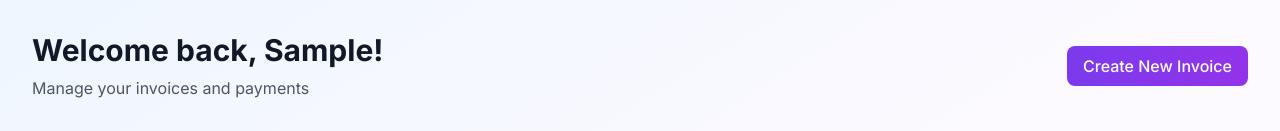
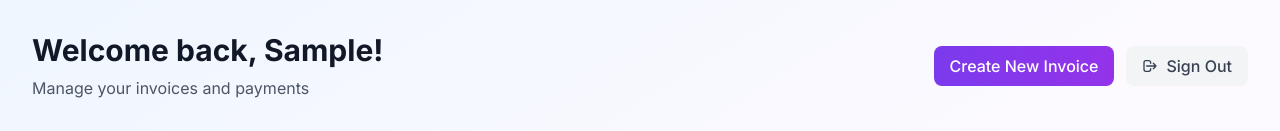
Before and after one commit to geoffvrijmoet/tallybeam, a Next.js app: page /dashboard in a window 1280 px wide. Shown: the top 131 px of the page. Built offline with nearby package versions, Linux system fonts and the light colour scheme; no server answers; the database is empty; sample sign-in values are in the browser's storage.

Commit message:
Add sign-out button to dashboard and import useClerk for user session management

```diff
--- a/app/dashboard/page.tsx
+++ b/app/dashboard/page.tsx
@@ -1,11 +1,12 @@
 "use client";
 
-import { useUser } from "@clerk/nextjs";
+import { useUser, useClerk } from "@clerk/nextjs";
 import { useRouter } from "next/navigation";
 import { useEffect, useState } from "react";
 
 export default function DashboardPage() {
   const { user, isLoaded } = useUser();
+  const { signOut } = useClerk();
   const router = useRouter();
   const [invoices, setInvoices] = useState([]);
   const [loading, setLoading] = useState(true);
@@ -72,12 +73,23 @@
               </h1>
               <p className="text-gray-600 mt-2">Manage your invoices and payments</p>
             </div>
+            <div className="flex items-center space-x-3">
               <button
                 onClick={() => router.push('/')}
                 className="bg-gradient-to-r from-violet-600 to-purple-600 hover:from-violet-700 hover:to-purple-700 text-white font-medium py-2 px-4 rounded-lg transition-all duration-200"
               >
                 Create New Invoice
               </button>
+              <button
+                onClick={() => signOut()}
+                className="bg-gray-100 hover:bg-gray-200 text-gray-700 font-medium py-2 px-4 rounded-lg transition-all duration-200 flex items-center space-x-2"
+              >
+                <svg className="w-4 h-4" fill="none" stroke="currentColor" viewBox="0 0 24 24">
+                  <path strokeLinecap="round" strokeLinejoin="round" strokeWidth={2} d="M17 16l4-4m0 0l-4-4m4 4H7m6 4v1a3 3 0 01-3 3H6a3 3 0 01-3-3V7a3 3 0 013-3h4a3 3 0 013 3v1" />
+                </svg>
+                <span>Sign Out</span>
+              </button>
+            </div>
           </div>
 
           {/* Stats */}
```
Lines whose indentation alone changed are shown as unchanged.
